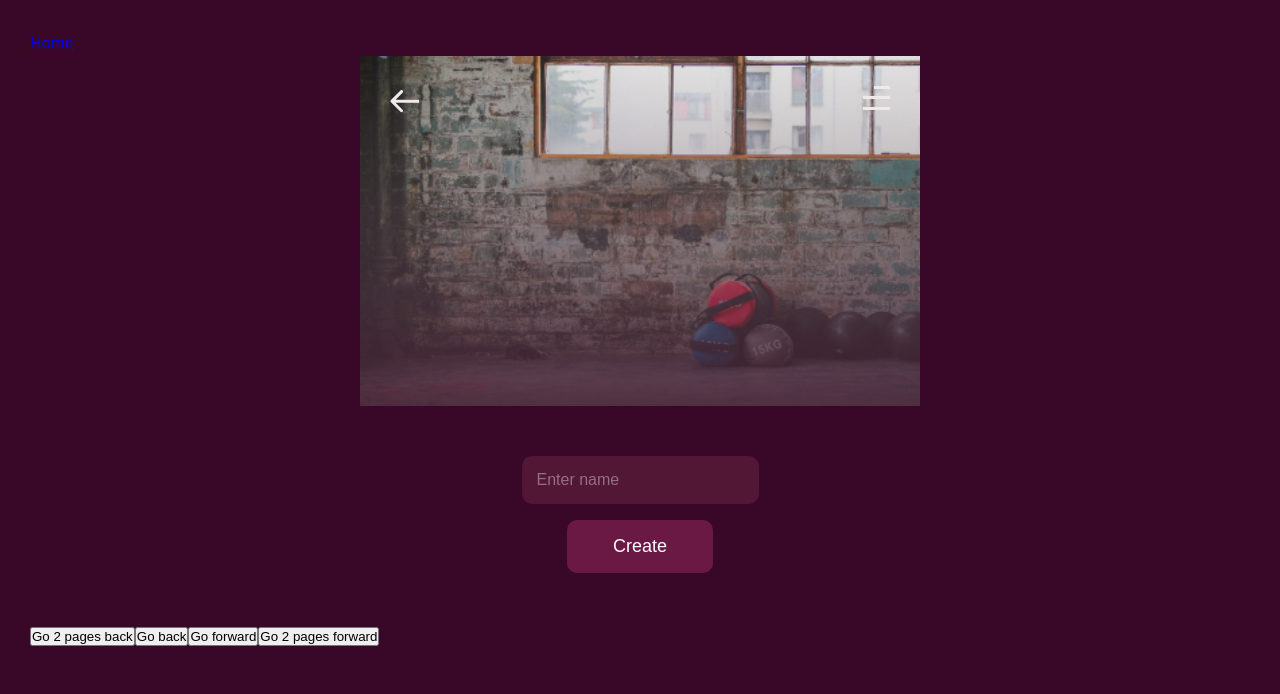
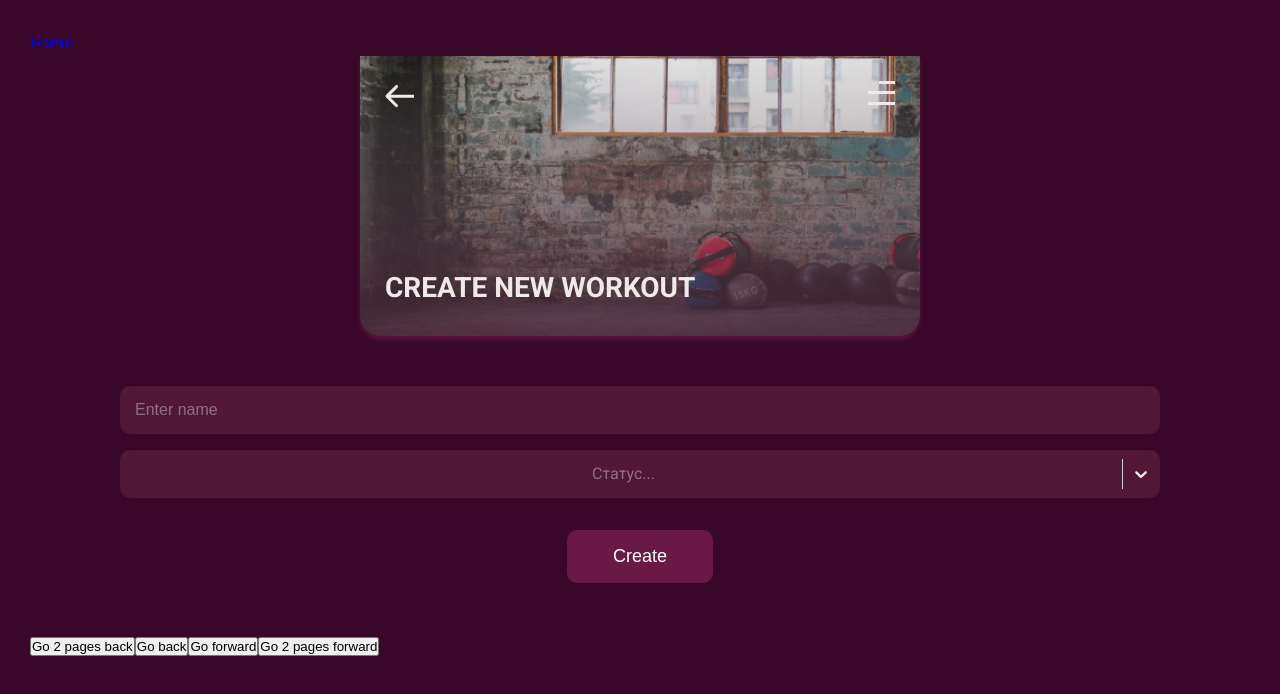
Before and after one commit to AirWav2021/workout-react, a React (Create React App) app: page /new-workout in a window 1280 px wide. Shown: the top 694 px of the page. Built offline with nearby package versions, Linux system fonts and the light colour scheme.

Commit message:
Feat(add new-workout): Add link new exercise

```diff
--- a/package.json
+++ b/package.json
@@ -6,10 +6,12 @@
     "@testing-library/jest-dom": "^5.16.2",
     "@testing-library/react": "^12.1.4",
     "@testing-library/user-event": "^13.5.0",
+    "classnames": "^2.3.1",
     "react": "^17.0.2",
     "react-dom": "^17.0.2",
     "react-router-dom": "^6.2.2",
     "react-scripts": "5.0.0",
+    "react-select": "^5.2.2",
     "web-vitals": "^2.1.4"
   },
   "scripts": {
--- a/src/Router/index.js
+++ b/src/Router/index.js
@@ -14,7 +14,7 @@ export const Router = () => {
 				</div>
 				<Routes>
 					<Route path='/' element={<Home />} />
-					<Route path='/new-workout' element={<NewWorkout />} />
+					<Route path='/new-workout' element={<NewWorkout height='350px' />} />
 				</Routes>
 			</div>
 		</>
--- a/src/components/Header/Hamburger/Hamburger.jsx
+++ b/src/components/Header/Hamburger/Hamburger.jsx
@@ -20,7 +20,7 @@ export const Hamburger = () => {
 				type='button'
 				onClick={() => setShow(!show)}
 			>
-				<img src={show ? hamburgerCloseImage : hamburgerImage} alt='Auth' />
+				<img src={show ? hamburgerCloseImage : hamburgerImage} alt='Menu' />
 			</button>
 			<nav className={`${styles.menu} ${show ? styles.show : ''}`}>
 				<ul>
--- a/src/components/common/Layout.jsx
+++ b/src/components/common/Layout.jsx
@@ -1,16 +1,20 @@
 import React from 'react'
+import cn from 'classnames'
 import { Header } from '../Header/Header'
 
 import styles from './Layout.module.scss'
 
-export const Layout = ({ children, bgImage, height = '350px' }) => {
+export const Layout = ({ children, bgImage, heading = '' }) => {
 	return (
 		<div
-			className={styles.wrapper}
-			style={{ height, backgroundImage: `url(${bgImage})` }}
+			className={cn(styles.wrapper, {
+				[styles.otherPage]: !!heading,
+			})}
+			style={{ backgroundImage: `url(${bgImage})` }}
 		>
 			<Header />
-			<div>{children}</div>
+			{heading && <h1 className={styles.heading}>{heading}</h1>}
+			{children && <div>{children}</div>}
 		</div>
 	)
 }
--- a/src/components/common/Layout.module.scss
+++ b/src/components/common/Layout.module.scss
@@ -1,3 +1,4 @@
+@import "../../scss/variables";
 .wrapper {
   display: flex;
   justify-content: space-between;
@@ -5,9 +6,21 @@
   height: 890px;
   max-width: 560px;
   width: 100%;
-  padding: 30px;
+  padding: 25px;
   margin: 0 auto;
   background-repeat: no-repeat;
   background-size: cover;
   background-position: center;
+  &.otherPage {
+    border-radius: 0 0 20px 20px;
+    box-shadow: $bx-accent;
+    height: 280px;
+  }
 }
+
+.heading {
+  text-transform: uppercase;
+  color: $white;
+  font-size: 28px;
+  font-weight: bold;
+}
--- a/src/components/pages/Home/Home.jsx
+++ b/src/components/pages/Home/Home.jsx
@@ -3,12 +3,17 @@ import { Button } from '../../ui/Button/Button'
 import { Counters } from '../../ui/Counters/Counters'
 import styles from './Home.module.scss'
 import bgImage from '../../../images/home-bg.jpg'
+import { useNavigate } from 'react-router-dom'
 
 export const Home = () => {
+	const navigate = useNavigate()
+	const createNewWorkout = () => {
+		navigate('/new-workout')
+	}
 	return (
-		<Layout height='100%' bgImage={bgImage}>
+		<Layout bgImage={bgImage}>
 			<div className={styles['home-wrapper']}>
-				<Button text='New' type='main' callback={() => {}} />
+				<Button text='New' type='main' callback={createNewWorkout} />
 				<h1 className={styles.heading}>MAIN TITLE</h1>
 				<Counters />
 			</div>
--- a/src/components/pages/NewWorkout/NewWorkout.jsx
+++ b/src/components/pages/NewWorkout/NewWorkout.jsx
@@ -1,4 +1,5 @@
 import React, { useState } from 'react'
+import ReactSelect from 'react-select'
 import { Layout } from '../../common/Layout'
 import { useNavigate } from 'react-router-dom'
 import bgImage from '../../../images/new-workout-bg.jpg'
@@ -8,6 +9,7 @@ import styles from './NewWorkout.module.scss'
 
 export const NewWorkout = () => {
 	const [name, setName] = useState('')
+	const [exercises, setExercises] = useState([])
 
 	const handleSubmit = () => {
 		console.log('Submit')
@@ -16,13 +18,27 @@ export const NewWorkout = () => {
 
 	return (
 		<>
-			<Layout bgImage={bgImage} />
+			<Layout bgImage={bgImage} heading='Create new workout' />
 			<div className={styles.wrapper}>
 				<form onSubmit={handleSubmit}>
 					<Field
 						placeholder='Enter name'
 						value={name}
 						onChange={e => setName(e.target.value)}
+						required
+					/>
+					<ReactSelect
+						classNamePrefix='select2-selection'
+						placeholder='Статус...'
+						title='Статус'
+						options={[
+							{ value: 0, label: 'Опубликовано' },
+							{ value: 1, label: 'Черновик' },
+						]}
+						value={exercises}
+						onChange={setExercises}
+						isMulti={true}
+						// theme={theme => optionColor(theme)}
 					/>
 					<Button text='Create' callback={() => {}}></Button>
 				</form>
--- a/src/components/ui/Field/Field.module.scss
+++ b/src/components/ui/Field/Field.module.scss
@@ -9,6 +9,7 @@
   border-radius: 10px;
   margin-bottom: 1rem;
   outline: none;
+  width: 100%;
 
   &:focus {
     border-color: rgba($accent, 0.3);
```
Also changed, not shown: 1 other file (tests, documents, lock files or other folders).
